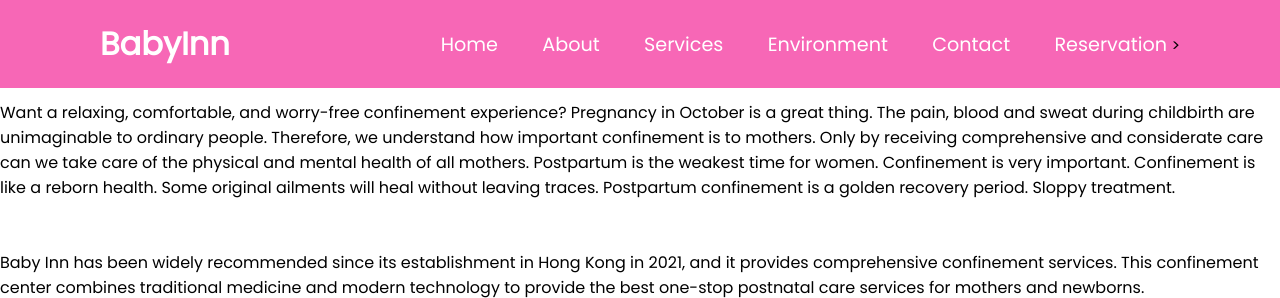
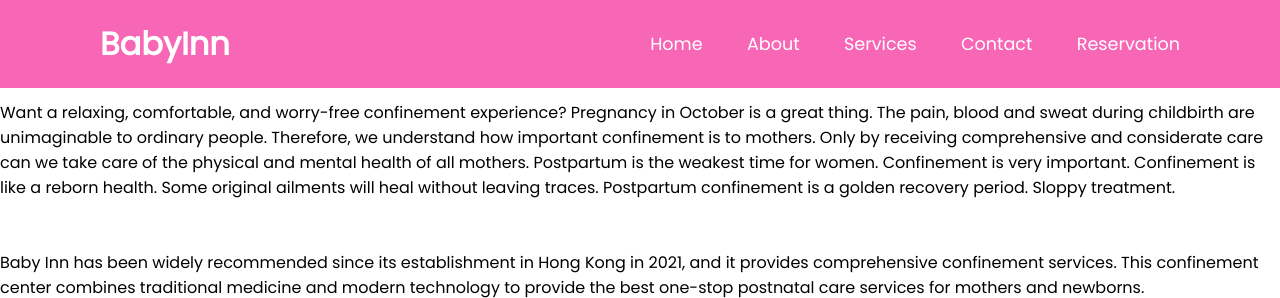
Before and after one commit to ericchu2000/BabyInn_website, a plain HTML site: page index.html in a window 1280 px wide. Shown: the top 298 px of the page. Drawn offline with Linux system fonts and the light colour scheme; a script that the page names is missing.

Commit message:
transition to nav bar

```diff
--- a/index.html
+++ b/index.html
@@ -16,10 +16,9 @@
             <a href="#">Home</a>
             <a href="#">About</a>
             <a href="#">Services</a>
-            <a href="#">Environment</a>
             <a href="#">Contact</a>
             <a href="#">Reservation</a>
-            <!-- Maybe a background image here-->>
+            <!-- Maybe a background image here-->
         </nav>
     </header>
 
--- a/style.css
+++ b/style.css
@@ -29,9 +29,26 @@ header {
 
 .navigation a {
     position: relative;
-    font-size: 1.2em;
+    font-size: 1.1em;
     color: #fff;
     text-decoration: none;
     font-weight: 500;
     margin-left: 40px;
 }
+
+.navigation a::after {
+    content:'';
+    position: absolute;
+    left: 0;
+    bottom: -6px;
+    width: 100%;
+    height: 3px;
+    background: #fff;
+    border-radius: 5px;
+    transform: scaleX(0);
+    transition: 0.5s;
+}
+
+.navigation a:hover::after {
+    transform: scaleX(1);
+}
```
